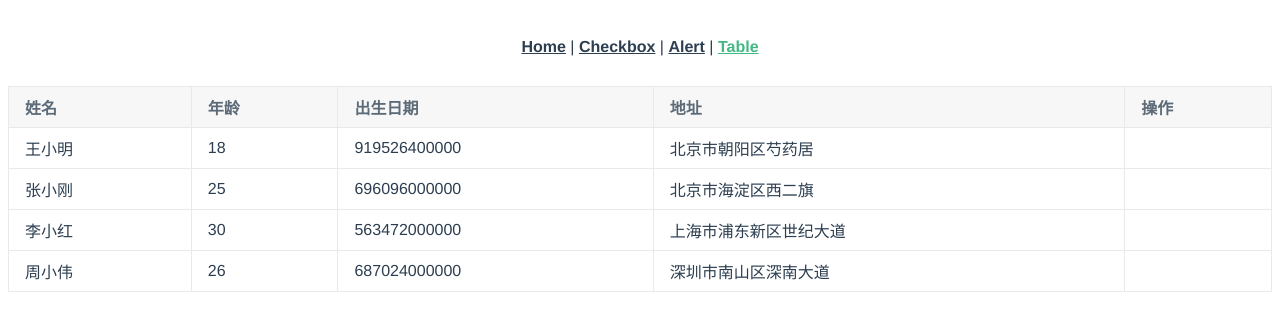
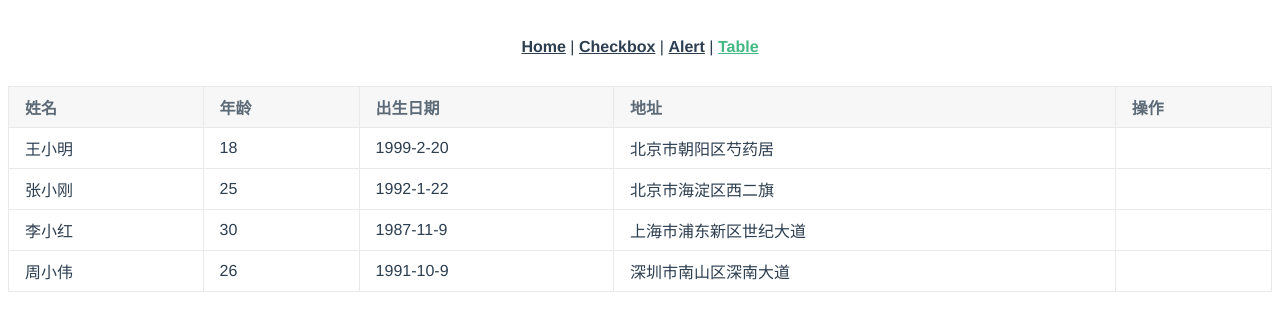
Before and after one commit to NickChuCode/vn-form, a Vue app: page /#/table_render in a window 1280 px wide. Shown: the top 318 px of the page. Built offline with nearby package versions, Linux system fonts and the light colour scheme.

Commit message:
add basic render in table component

```diff
--- /dev/null
+++ b/src/components/table-render/render.js
@@ -0,0 +1,18 @@
+export default {
+  functional: true,
+  props: {
+    row: Object,
+    column: Object,
+    index: Number,
+    render: Function
+  },
+  render: (h, ctx) => {
+    const params = {
+      row: ctx.props.row,
+      column: ctx.props.column,
+      index: ctx.props.index
+    }
+
+    return ctx.props.render(h, params)
+  }
+}
--- a/src/components/table-render/table.vue
+++ b/src/components/table-render/table.vue
@@ -6,14 +6,24 @@
       </tr>
     </thead>
     <tbody>
-      <tr v-for="row in data" :key="row">
-        <td v-for="col in columns" :key="col.key">{{ row[col.key] }}</td>
+      <tr v-for="(row, rowIndex) in data" :key="rowIndex">
+        <td v-for="col in columns" :key="col.key">
+          <template v-if="'render' in col">
+            <Render :row="row" :column="col" :index="rowIndex" :render="col.render"></Render>
+          </template>
+          <template v-else>{{ row[col.key] }}</template>
+        </td>
       </tr>
     </tbody>
   </table>
 </template>
 <script>
+import Render from './render.js'
+
 export default {
+  components: {
+    Render
+  },
   props: {
     columns: {
       type: Array,
--- a/src/views/table-render.vue
+++ b/src/views/table-render.vue
@@ -22,7 +22,17 @@ export default {
         },
         {
           title: '出生日期',
-          key: 'birthday'
+          key: 'birthday',
+          render: (h, { row, column, index }) => {
+            const date = new Date(parseInt(row.birthday))
+            const year = date.getFullYear()
+            const month = date.getMonth() + 1
+            const day = date.getDate()
+
+            const birthday = `${year}-${month}-${day}`
+
+            return h('span', birthday)
+          }
         },
         {
           title: '地址',
```
